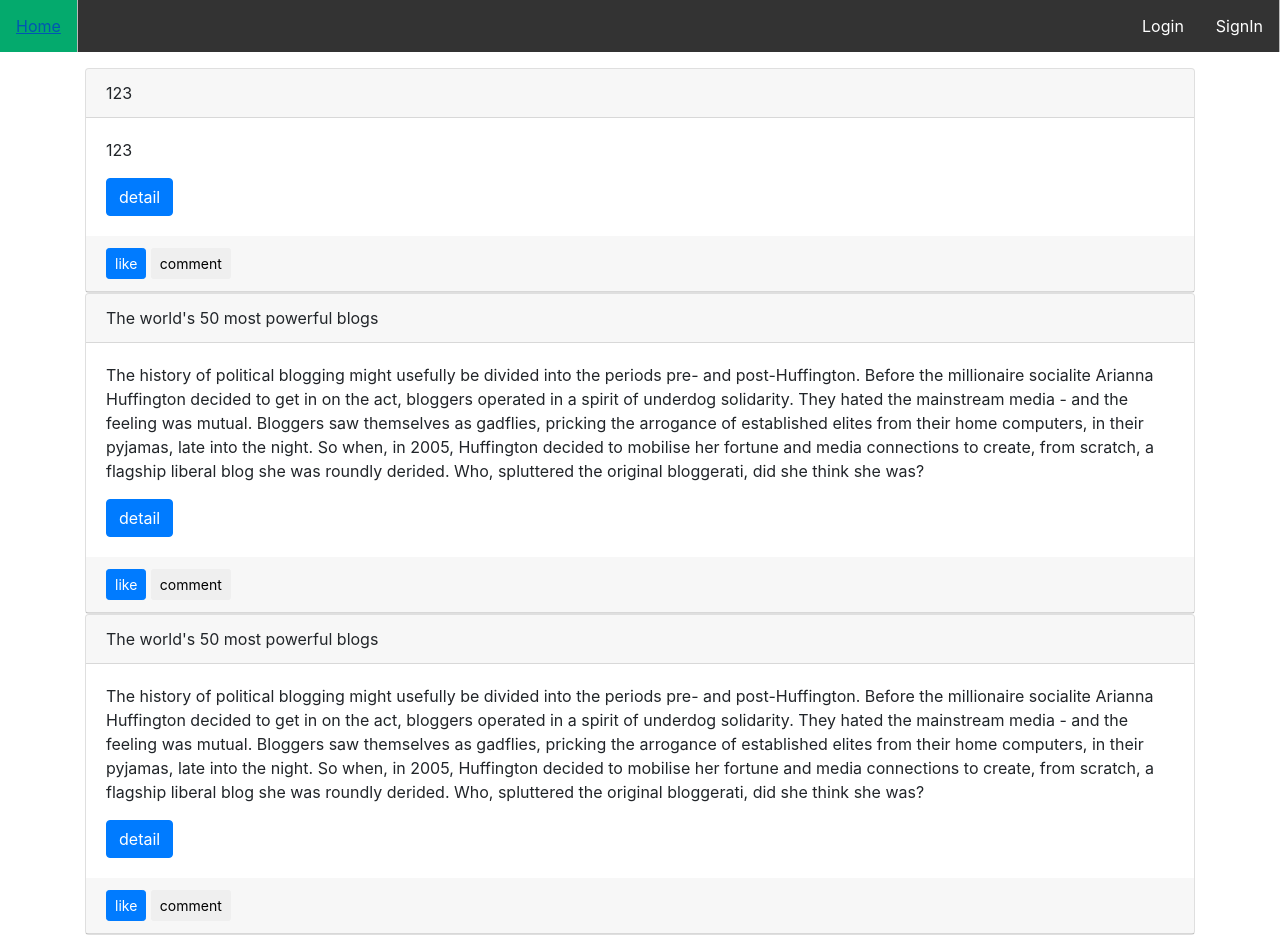
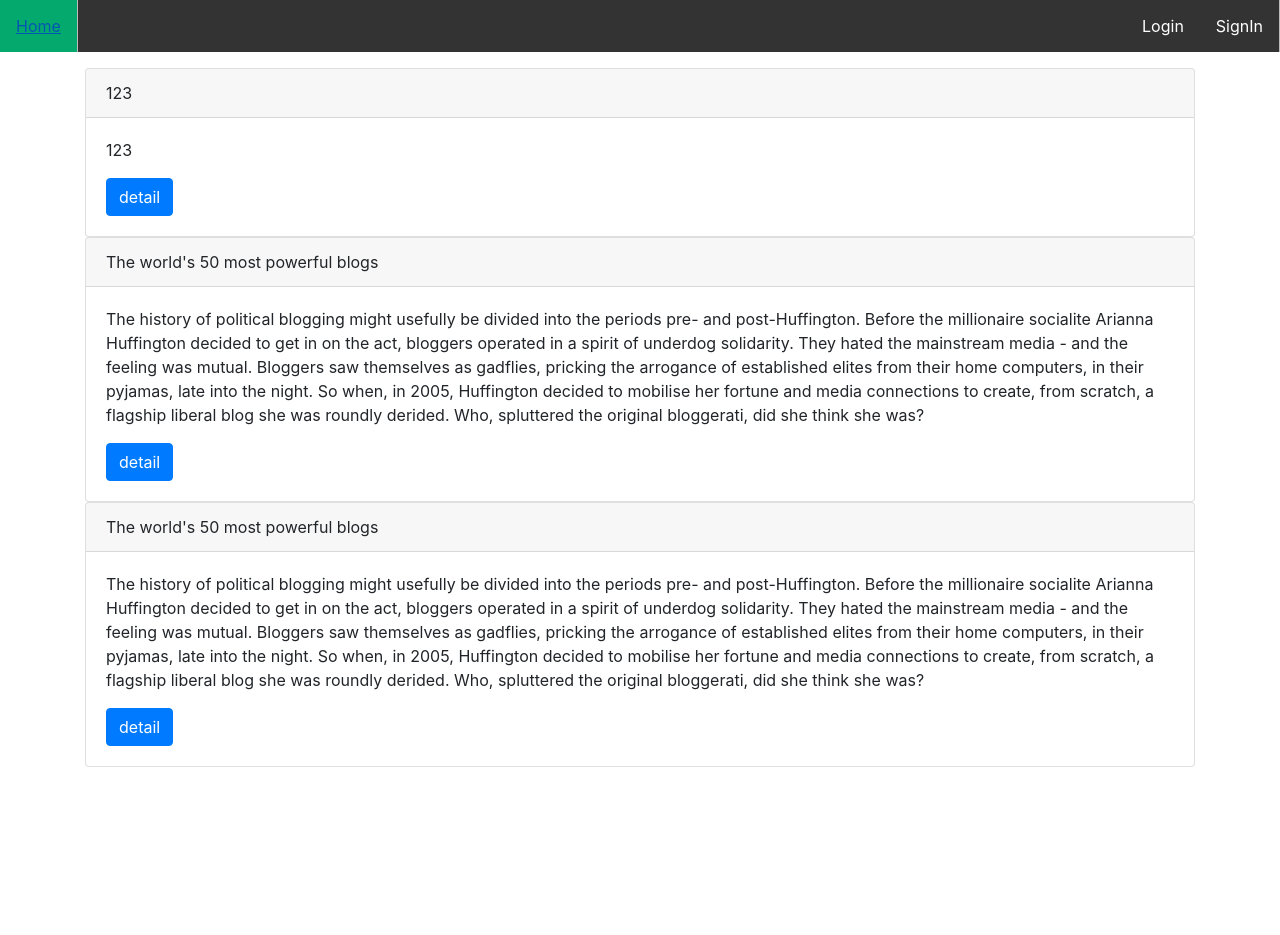
Before and after one commit to Pramishkarkee/blog, a Django app: page / in a window 1280 px wide. After the commit the page ends 767 px from the top, so only its background shows below. Run offline with Django 3.2, Linux system fonts and the light colour scheme; data comes from the database, SQL or seed files in the repository; some libraries are stand-ins or nearby versions.

Commit message:
Update body.html

```diff
--- a/blog_users/templates/body.html
+++ b/blog_users/templates/body.html
@@ -16,9 +16,9 @@
                   <p class="card-text">{{blg.blog}}</p>
                   <a href="{% url 'blog-detail-by-id' blg.pk%}" class="btn btn-primary">detail</a>
                 </div>
-                <div class="card-header">
+<!--                 <div class="card-header">
                     <button class="btn btn-primary btn-sm"> like </button>   <button class="btn  btn-sm">comment</button>
-                  </div>
+                  </div> -->
               </div>
               {% endfor %}
         </div>
```
